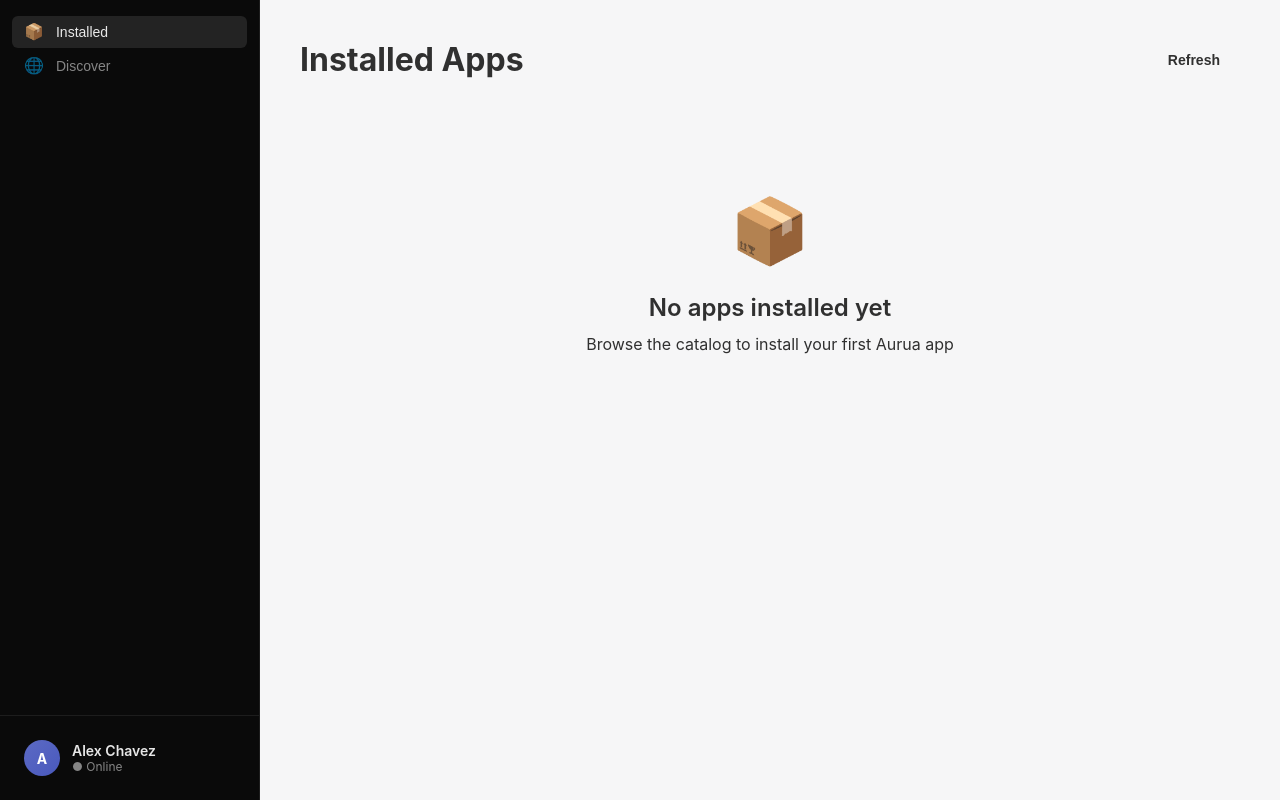
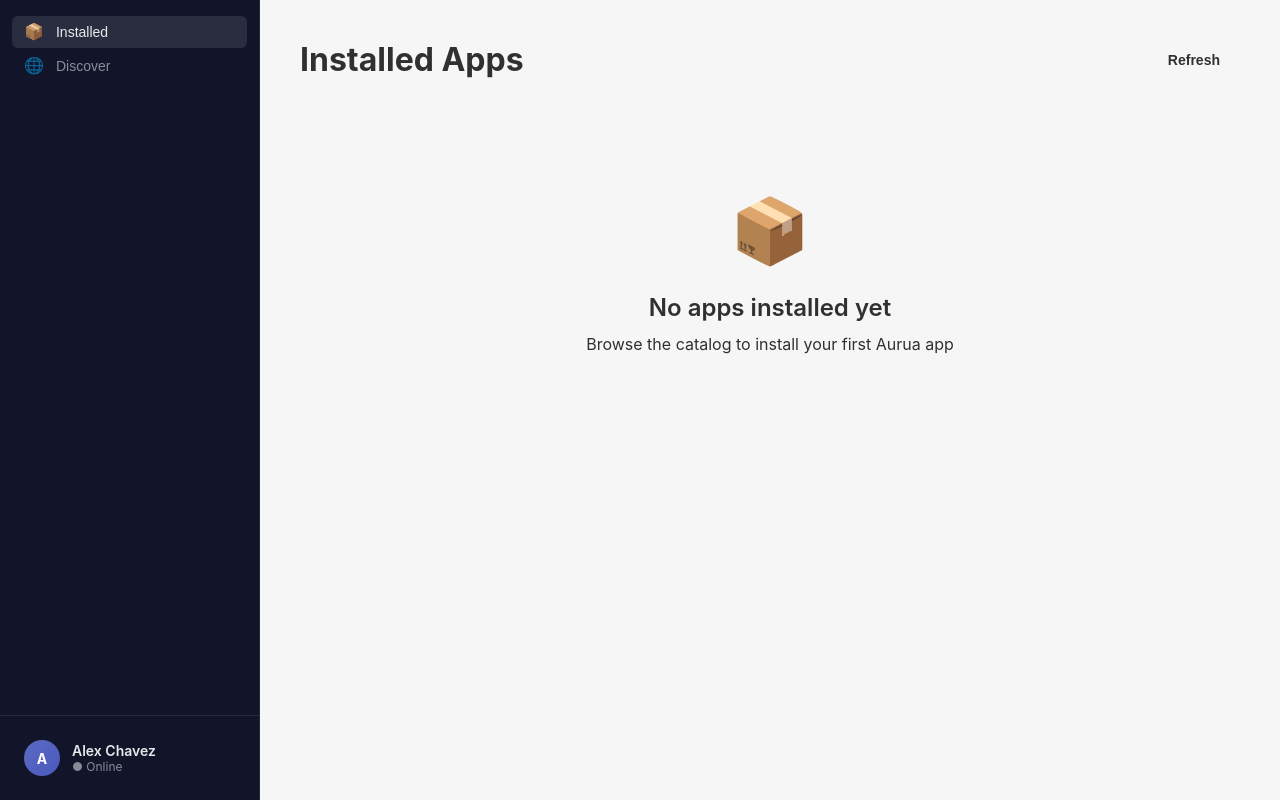
Before and after one commit to AuruaHQ/aurua-dock, a React (Vite) app: page / in a window 1280 px wide. Built offline with nearby package versions, Linux system fonts and the light colour scheme.

Commit message:
Match sidebar background to aurua desktop app (#12152a)

```diff
--- a/src/components/Sidebar/Sidebar.css
+++ b/src/components/Sidebar/Sidebar.css
@@ -1,6 +1,6 @@
 .sidebar {
   width: 260px;
-  background: #0a0a0a;
+  background: #12152a;
   border-right: 1px solid rgba(255, 255, 255, 0.08);
   display: flex;
   flex-direction: column;
```
